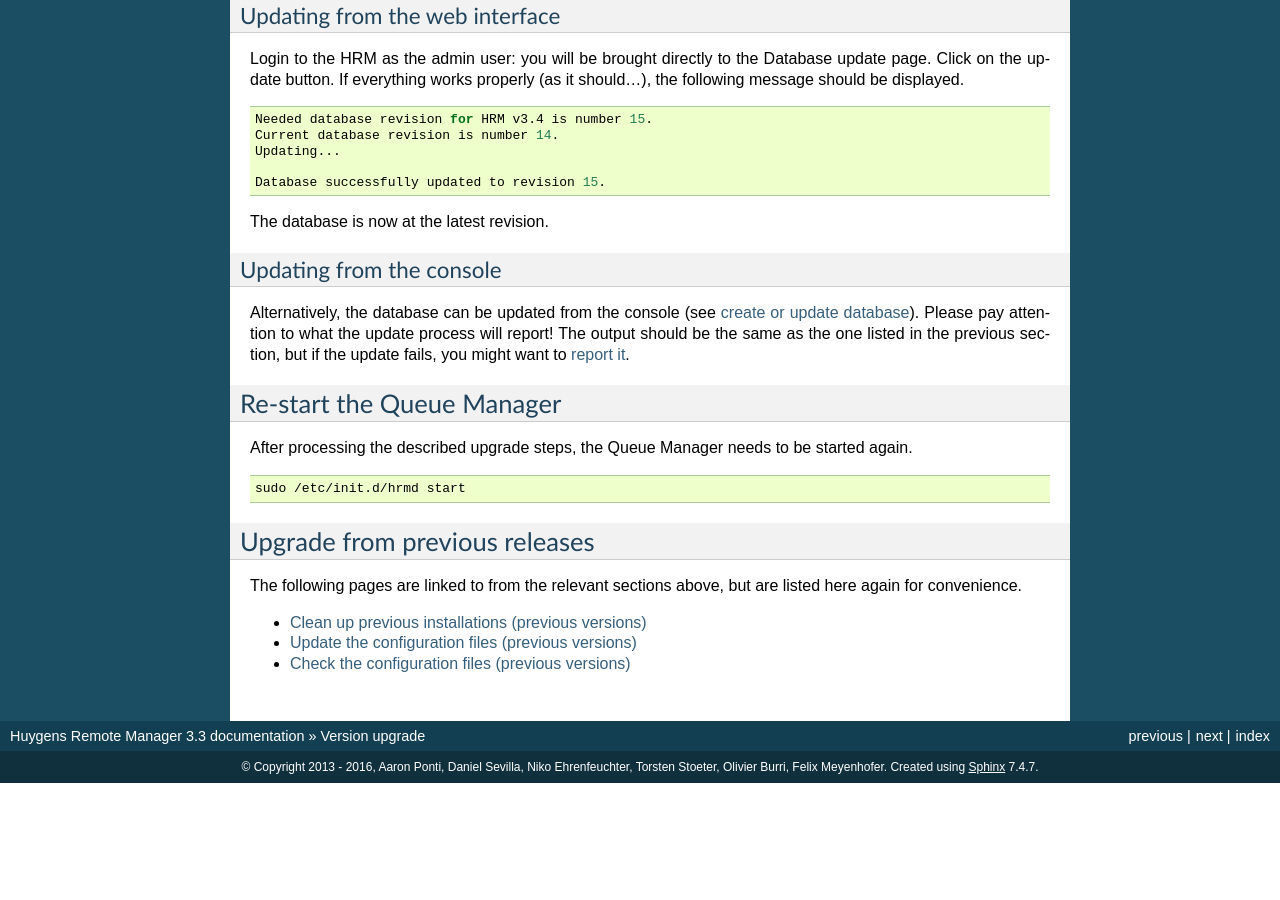
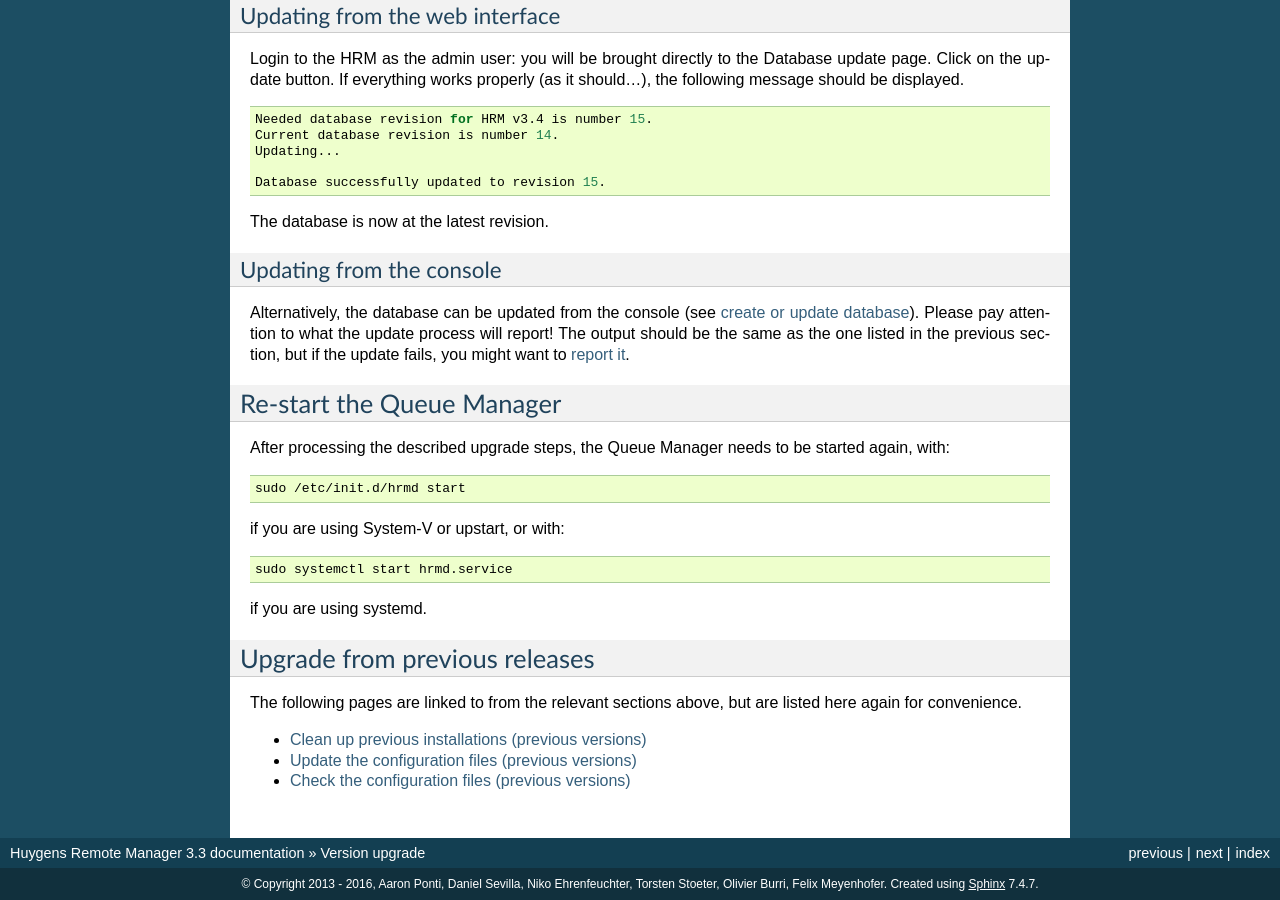
Before and after one commit to aarpon/hrm_docs, a Sphinx documentation site: the page built from docs/admin/upgrade.rst, in a window 1280 px wide and 900 px high, scrolled down 2845 px. Built offline with Sphinx 7.4.7, drawn with Linux system fonts in a browser that asks for light colours; before the commit the page ends 3628 px from its top, so only the background shows below that.

Commit message:
A few cosmetic changes.

```diff
--- a/docs/admin/config_files.rst
+++ b/docs/admin/config_files.rst
@@ -56,7 +56,7 @@
 
 .. note::
 
-    Also, please use the **'mysqli'** driver instead of 'mysql' as in previous versions of the HRM. From PHP 5.6, the 'mysql' driver is deprecated!
+    Also, please use the **'mysqli'** driver instead of **'mysql'** as in previous versions of the HRM. From PHP 5.6, the 'mysql' driver is deprecated!
 
 .. code-block:: php
 
--- a/docs/admin/upgrade.rst
+++ b/docs/admin/upgrade.rst
@@ -178,11 +178,19 @@
 Re-start the Queue Manager
 ==========================
 
-After processing the described upgrade steps, the Queue Manager needs to be started again.
+After processing the described upgrade steps, the Queue Manager needs to be started again, with:
 
 .. code-block:: sh
 
     sudo /etc/init.d/hrmd start
+
+if you are using System-V or upstart, or with:
+
+.. code-block:: sh
+
+    sudo systemctl start hrmd.service
+
+if you are using systemd.
 
 Upgrade from previous releases
 ==============================
```
